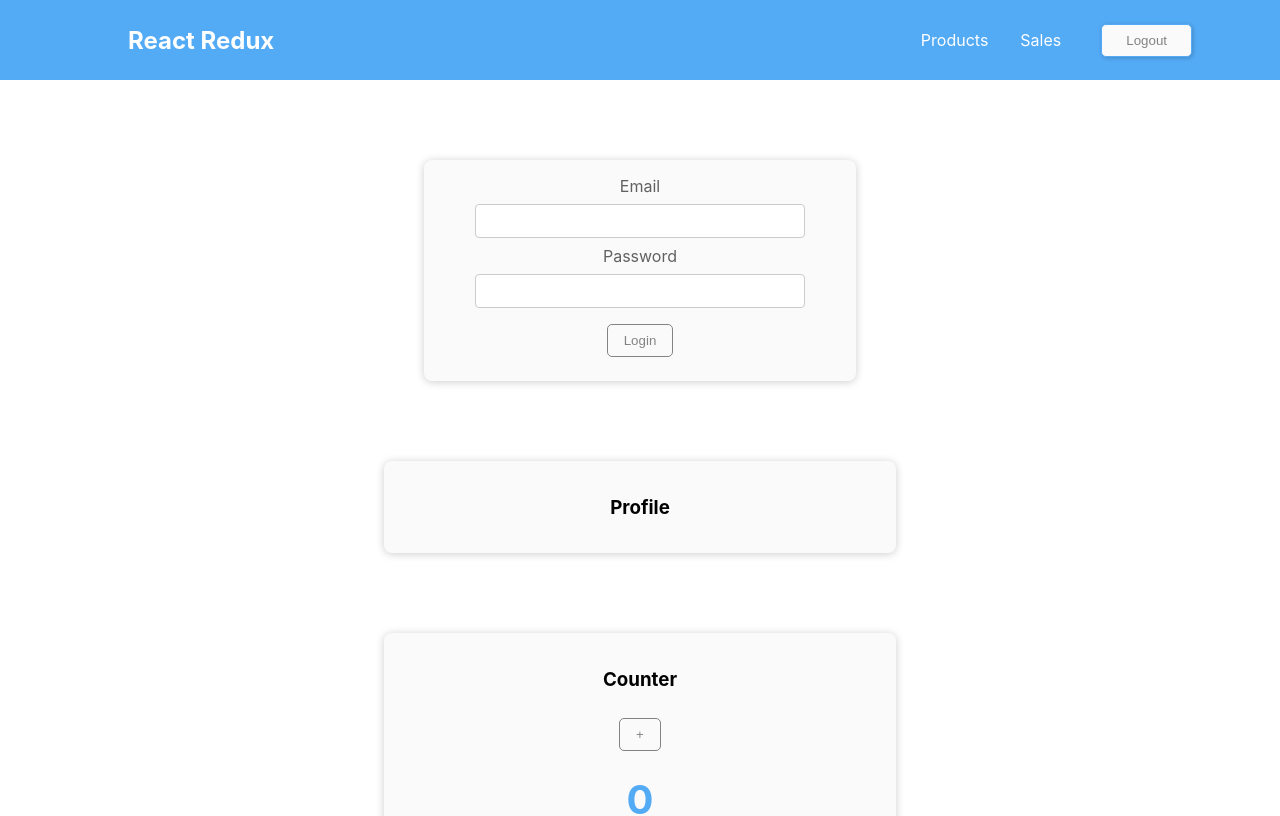
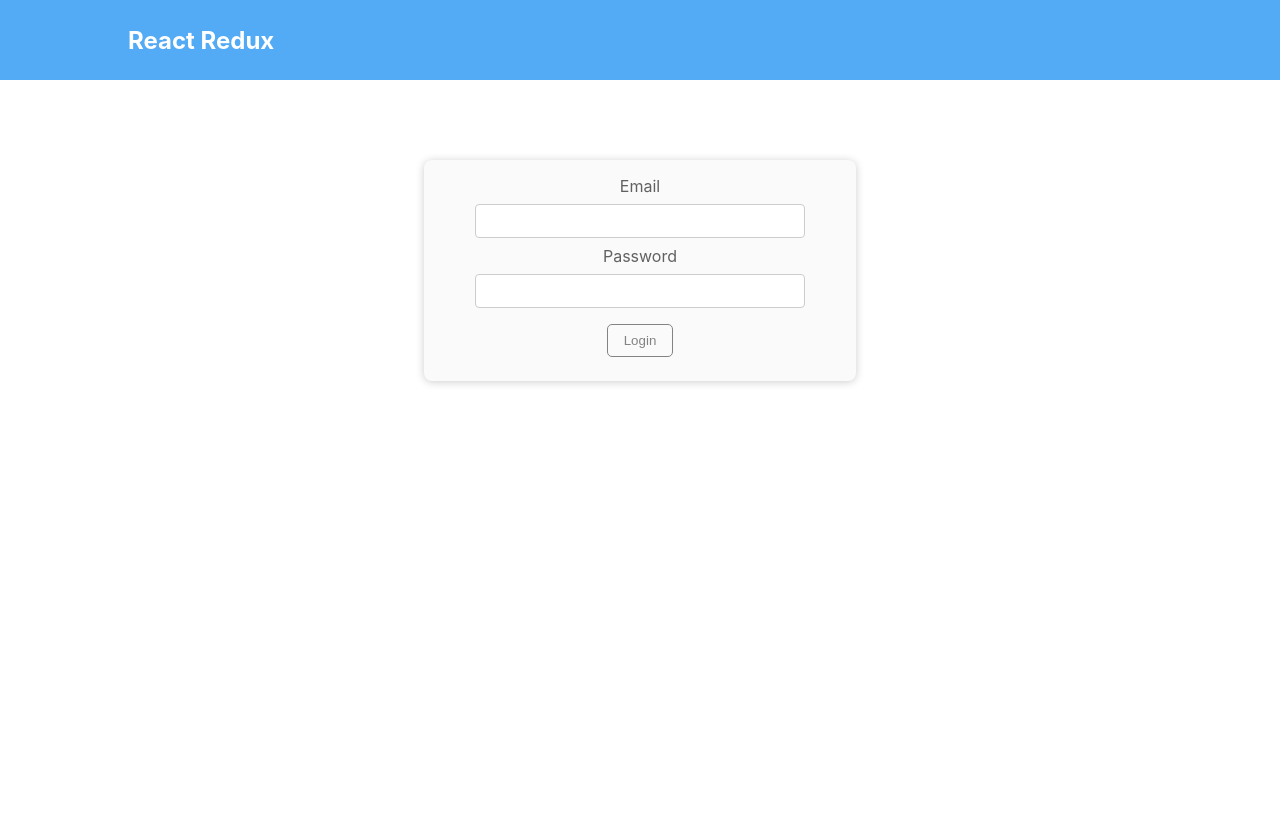
Before and after one commit to anasabufarraj/hello_react_redux, a React (Create React App) app: page / in a window 1280 px wide. Shown: the top 816 px of the page. Built offline with nearby package versions, Linux system fonts and the light colour scheme.

Commit message:
User authentication

```diff
--- a/src/App.js
+++ b/src/App.js
@@ -1,20 +1,21 @@
 import React from 'react';
+import { useSelector } from 'react-redux';
 import Counter from './components/Counter';
 import Header from './components/Header';
-import Auth from './components/Auth';
+import LogIn from './components/LogIn';
 import UserProfile from './components/UserProfile';
 
-class App extends React.Component {
-  render() {
-    return (
-      <React.Fragment>
-        <Header />
-        <Auth />
-        <UserProfile />
-        <Counter />
-      </React.Fragment>
-    );
-  }
+function App() {
+  const isAuth = useSelector((state) => state['auth'].isAuth);
+
+  return (
+    <React.Fragment>
+      <Header />
+      {!isAuth && <LogIn />}
+      {isAuth && <UserProfile />}
+      {/*<Counter />*/}
+    </React.Fragment>
+  );
 }
 
 export default App;
--- a/src/app/store.js
+++ b/src/app/store.js
@@ -27,13 +27,13 @@ const counterSlice = createSlice({
 
 const authSlice = createSlice({
   name: 'authentication',
-  initialState: { isAuthenticated: false },
+  initialState: { isAuth: false },
   reducers: {
     logIn(state) {
-      state.isAuthenticated = true;
+      state.isAuth = true;
     },
     logOut(state) {
-      state.isAuthenticated = false;
+      state.isAuth = false;
     },
   },
 });
--- a/src/components/Counter.module.css
+++ b/src/components/Counter.module.css
@@ -21,7 +21,7 @@
   font-weight: bold;
 }
 
-button {
+button, input[type="button"] {
   color: #838383;
   background-color: #fafafa;
   border: 1px solid #838383;
@@ -32,6 +32,8 @@ button {
 }
 
 button:hover,
-button:active {
+button:active,
+input[type="button"]:hover,
+input[type="button"]:active {
   color: #2b2b2b;
 }
--- a/src/components/Header.js
+++ b/src/components/Header.js
@@ -1,11 +1,21 @@
+import { useSelector, useDispatch } from 'react-redux';
+import { authActions } from '../app/store';
 import style from './Header.module.css';
 
 function Header() {
+  const dispatch = useDispatch();
+  const isAuth = useSelector((state) => state['auth'].isAuth);
+
+  const handleLogout = () => {
+    dispatch(authActions.logOut(null));
+  };
+
   return (
     <header className={style.header}>
       <a href="/">
         <h2>React Redux</h2>
       </a>
+      {isAuth && (
         <nav>
           <ul>
             <li>
@@ -15,10 +25,11 @@ function Header() {
               <a href="/">Sales</a>
             </li>
             <li>
-            <button>Logout</button>
+              <button onClick={handleLogout}>Logout</button>
             </li>
           </ul>
         </nav>
+      )}
     </header>
   );
 }
--- a/src/components/Auth.js
+++ b/src/components/LogIn.js
@@ -1,10 +1,21 @@
-import style from './Auth.module.css';
+import { useDispatch } from 'react-redux';
+import { authActions } from '../app/store';
+import style from './LogIn.module.css';
 
-function Auth() {
+function LogIn() {
+  const dispatch = useDispatch();
+
+  const handleLogin = (event) => {
+    // Use preventDefault() to prevent <button> submit
+    // Otherwise, use <input type="button" /> button
+    event.preventDefault();
+    dispatch(authActions.logIn(null));
+  };
+
   return (
     <main className={style.auth}>
       <section>
-        <form>
+        <form onSubmit={handleLogin}>
           <div className={style.control}>
             <label htmlFor="email">Email</label>
             <input type="email" id="email" />
@@ -20,4 +31,4 @@ function Auth() {
   );
 }
 
-export default Auth;
+export default LogIn;
--- a/src/components/UserProfile.js
+++ b/src/components/UserProfile.js
@@ -3,7 +3,8 @@ import style from './UserProfile.module.css';
 function UserProfile() {
   return (
     <main className={style.profile}>
-      <h3>Profile</h3>
+      <h3>User Profile</h3>
+      <p>Welcome to our website!</p>
     </main>
   );
 }
```
Also changed, not shown: src/components/LogIn.module.css (renamed from src/components/Auth.module.css). Lines whose indentation alone changed are shown as unchanged.
